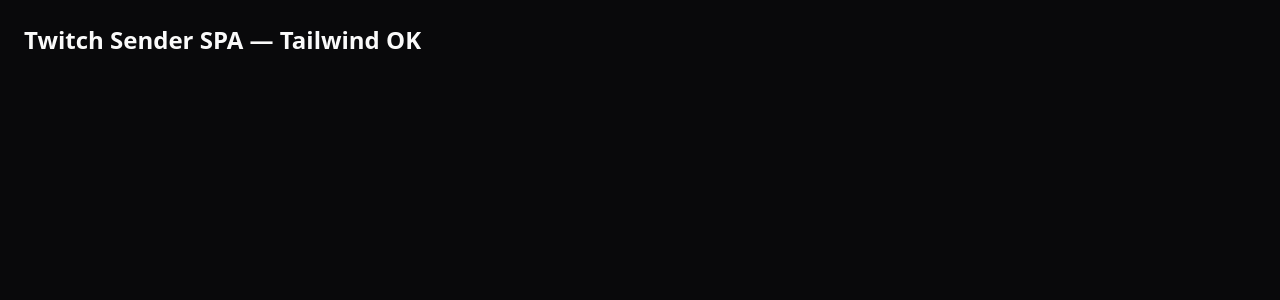
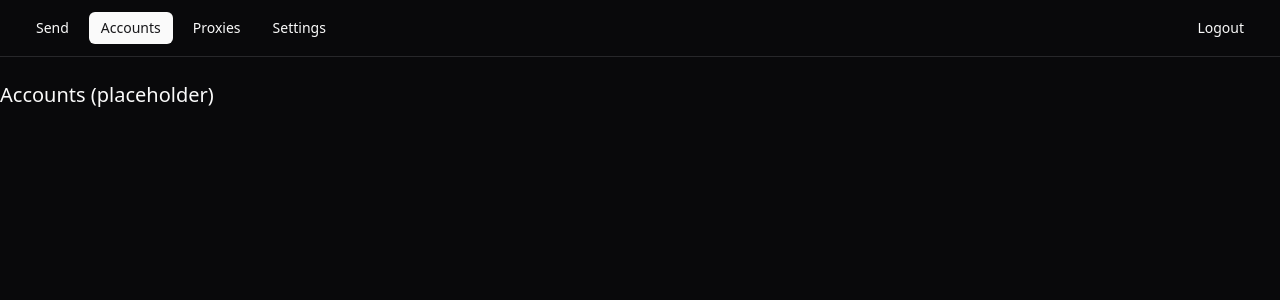
Before and after one commit to Blast0n/mitch, a React (Vite) app in the folder frontend/: page /accounts in a window 1280 px wide. Shown: the top 300 px of the page. Built offline with nearby package versions, Linux system fonts and the light colour scheme.

Commit message:
feat(spa): App shell, Nav, page placeholders, Router

```diff
--- /dev/null
+++ b/frontend/src/App.tsx
@@ -0,0 +1,22 @@
+import { BrowserRouter, Route, Routes } from 'react-router-dom';
+import { Toaster } from '@/components/ui/sonner';
+import { Nav } from '@/components/Nav';
+import MainPage from '@/pages/MainPage';
+import AccountsPage from '@/pages/AccountsPage';
+import ProxiesPage from '@/pages/ProxiesPage';
+import SettingsPage from '@/pages/SettingsPage';
+
+export default function App() {
+  return (
+    <BrowserRouter>
+      <Nav />
+      <Routes>
+        <Route path="/" element={<MainPage />} />
+        <Route path="/accounts" element={<AccountsPage />} />
+        <Route path="/proxies" element={<ProxiesPage />} />
+        <Route path="/settings" element={<SettingsPage />} />
+      </Routes>
+      <Toaster richColors position="bottom-right" />
+    </BrowserRouter>
+  );
+}
--- /dev/null
+++ b/frontend/src/components/Nav.tsx
@@ -0,0 +1,34 @@
+import { NavLink } from 'react-router-dom';
+import { cn } from '@/lib/utils';
+
+const links = [
+  { to: '/', label: 'Send' },
+  { to: '/accounts', label: 'Accounts' },
+  { to: '/proxies', label: 'Proxies' },
+  { to: '/settings', label: 'Settings' }
+];
+
+export function Nav() {
+  return (
+    <nav className="flex items-center gap-2 px-6 py-3 border-b bg-card">
+      {links.map(l => (
+        <NavLink
+          key={l.to}
+          to={l.to}
+          end={l.to === '/'}
+          className={({ isActive }) =>
+            cn(
+              'px-3 py-1.5 rounded-md text-sm font-medium transition-colors',
+              isActive ? 'bg-primary text-primary-foreground' : 'hover:bg-accent'
+            )
+          }
+        >
+          {l.label}
+        </NavLink>
+      ))}
+      <a href="/logout" className="ml-auto px-3 py-1.5 rounded-md text-sm font-medium hover:bg-accent">
+        Logout
+      </a>
+    </nav>
+  );
+}
--- a/frontend/src/main.tsx
+++ b/frontend/src/main.tsx
@@ -1,11 +1,10 @@
 import React from 'react';
 import ReactDOM from 'react-dom/client';
+import App from './App';
 import './styles/globals.css';
 
 ReactDOM.createRoot(document.getElementById('root')!).render(
   <React.StrictMode>
-    <div className="p-6">
-      <h1 className="text-2xl font-semibold">Twitch Sender SPA — Tailwind OK</h1>
-    </div>
+    <App />
   </React.StrictMode>
 );
--- /dev/null
+++ b/frontend/src/pages/AccountsPage.tsx
@@ -0,0 +1,3 @@
+export default function AccountsPage() {
+  return <div className="container mx-auto py-6"><h1 className="text-xl">Accounts (placeholder)</h1></div>;
+}
--- /dev/null
+++ b/frontend/src/pages/MainPage.tsx
@@ -0,0 +1,3 @@
+export default function MainPage() {
+  return <div className="container mx-auto py-6"><h1 className="text-xl">Send (placeholder)</h1></div>;
+}
--- /dev/null
+++ b/frontend/src/pages/ProxiesPage.tsx
@@ -0,0 +1,3 @@
+export default function ProxiesPage() {
+  return <div className="container mx-auto py-6"><h1 className="text-xl">Proxies (placeholder)</h1></div>;
+}
--- /dev/null
+++ b/frontend/src/pages/SettingsPage.tsx
@@ -0,0 +1,3 @@
+export default function SettingsPage() {
+  return <div className="container mx-auto py-6"><h1 className="text-xl">Settings (placeholder)</h1></div>;
+}
```
